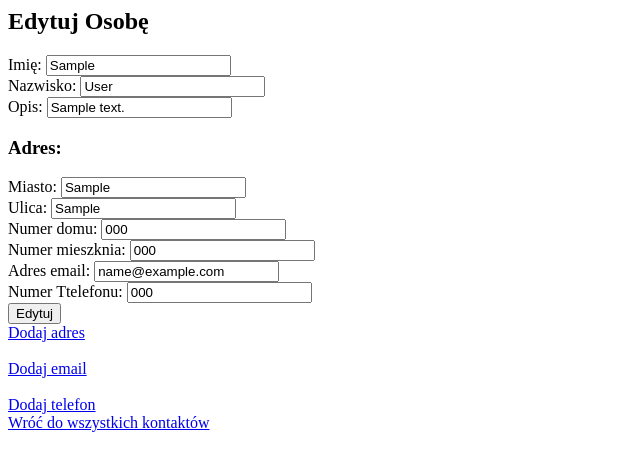
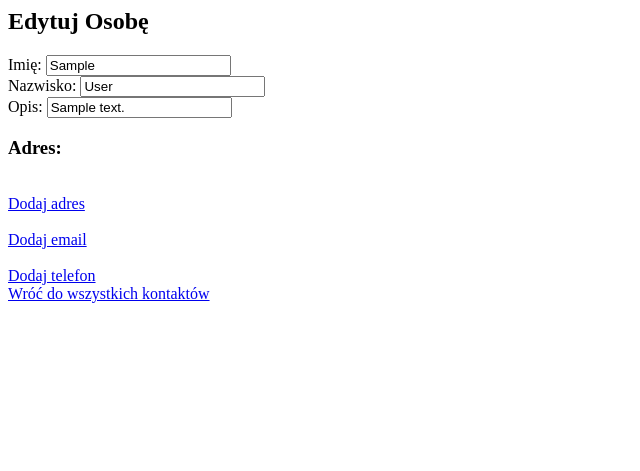
Before and after one commit to Gosiak87/phone_book, a Django app: template phone_book_app/templates/modify_person.html in a window 1280 px wide. Shown: the top 471 px of the page, without its empty margins (0-640 px from the left). Run offline with Django 3.2, Linux system fonts and the light colour scheme; the template is opened without the code that fills it: values that come from a table or form of the project are taken from there, others are empty; tables that the repository leaves empty hold one stand-in row (values such as "Sample post").

Commit message:
changed modify

```diff
--- a/phone_book_app/templates/modify_person.html
+++ b/phone_book_app/templates/modify_person.html
@@ -27,7 +27,7 @@
                          <h3>  Adres: </h3>
                      <label>
 
-                        Miasto:
+                    <!--    Miasto:
                         <input type="text" name="city" value="{{ address.city}}" >
                     </label>
                     <br>
@@ -63,9 +63,9 @@
                     <br>
 
 
-                        <input type="submit" value="Edytuj">
+                        <input type="submit" value="Edytuj"> <--->
                     <br>
-                    <a href="/modify/{{ person.id }}/addAddress/">Dodaj adres</a> <!-- powrot do strony -->
+                    <a href="/modify/{{ person.id }}/addAddress/">Dodaj adres</a>
                     <br>
                     <br>
                     <a href="/modify/{{ person.id }}/addEmail/">Dodaj email</a>
```
Also changed, not shown: phone_book_app/views.py (+11 -2 lines).
